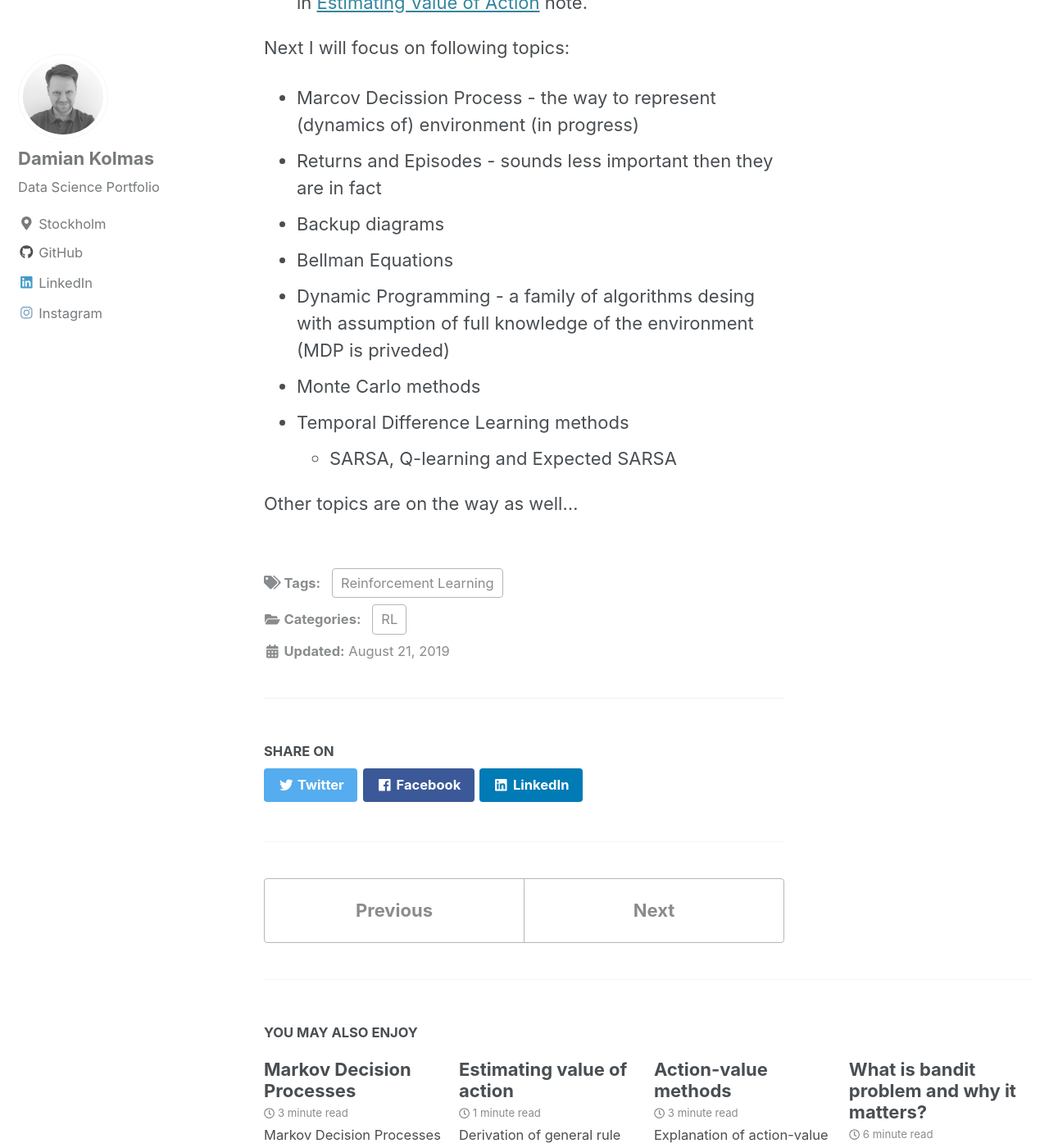
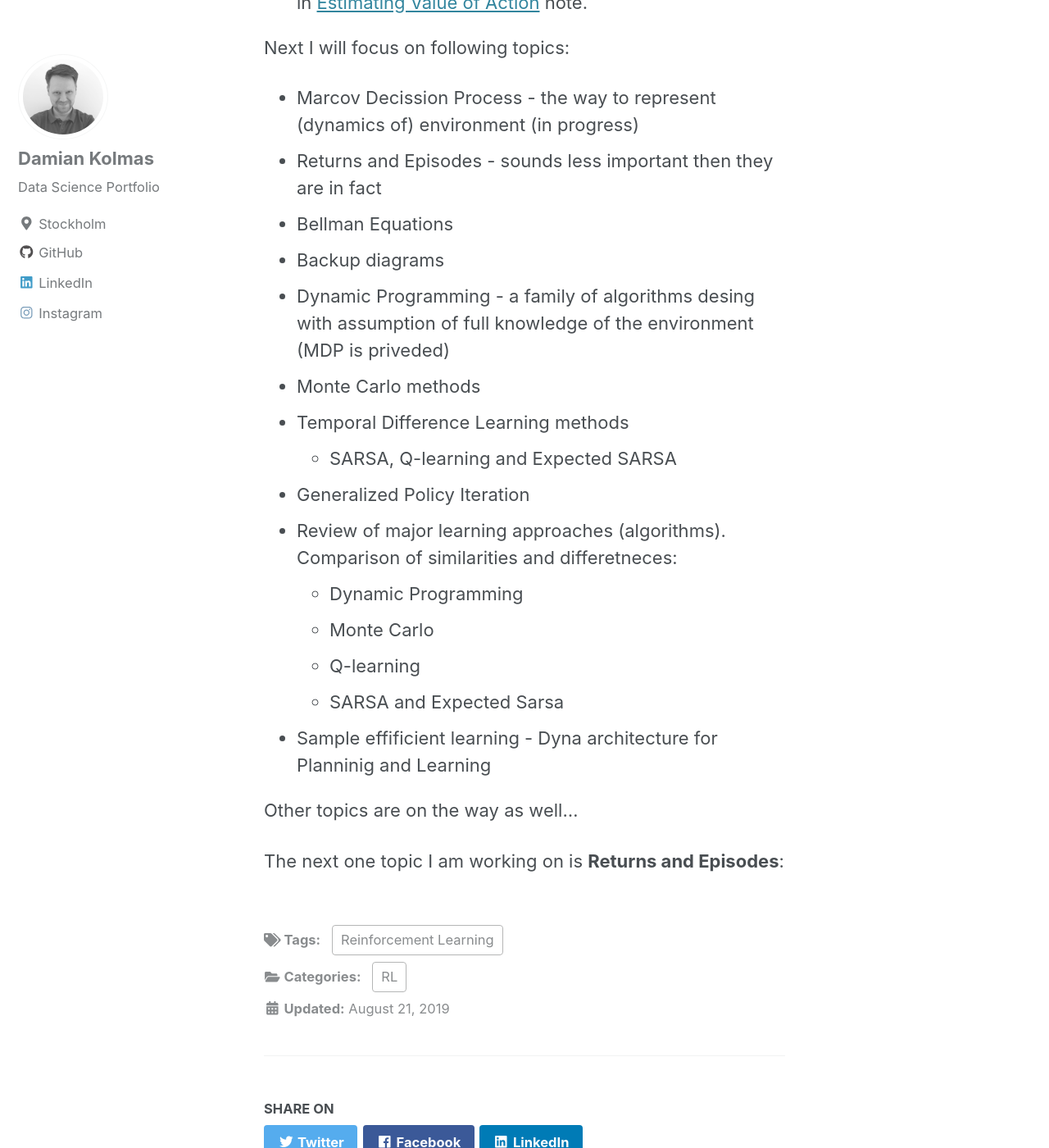
Before and after one commit to DKolmas/DKolmas.github.io, a Jekyll site: the page built from _posts/2019-08-21-Road-Map-Of-Learning.md, in a window 1280 px wide and 1400 px high, scrolled down 563 px. Shown: the whole window at 82% size. Built offline with Jekyll 4.4.1, drawn with Linux system fonts in a browser that asks for light colours; cached includes are drawn as plain includes.

Commit message:
small editoril changes

```diff
--- a/_posts/2019-08-21-Road-Map-Of-Learning.md
+++ b/_posts/2019-08-21-Road-Map-Of-Learning.md
@@ -16,11 +16,20 @@ So far I have covered following topics:
 Next I will focus on following topics:
  * Marcov Decission Process - the way to represent (dynamics of) environment (in progress)
  * Returns and Episodes - sounds less important then they are in fact
+ * Bellman Equations
  * Backup diagrams
- * Bellman Equations
  * Dynamic Programming - a family of algorithms desing with assumption of full knowledge of the environment (MDP is priveded)
  * Monte Carlo methods
  * Temporal Difference Learning methods
    * SARSA, Q-learning and Expected SARSA
+ * Generalized Policy Iteration
+ * Review of major learning approaches (algorithms). Comparison of similarities and differetneces:
+   * Dynamic Programming
+   * Monte Carlo
+   * Q-learning
+   * SARSA and Expected Sarsa
+ * Sample effificient learning - Dyna architecture for Planninig and Learning
 
 Other topics are on the way as well...
+
+The next one topic I am working on is **Returns and Episodes**:
```
Also changed, not shown: _posts/2019-08-01-Bandit-problem.md (+4 -0 lines).
